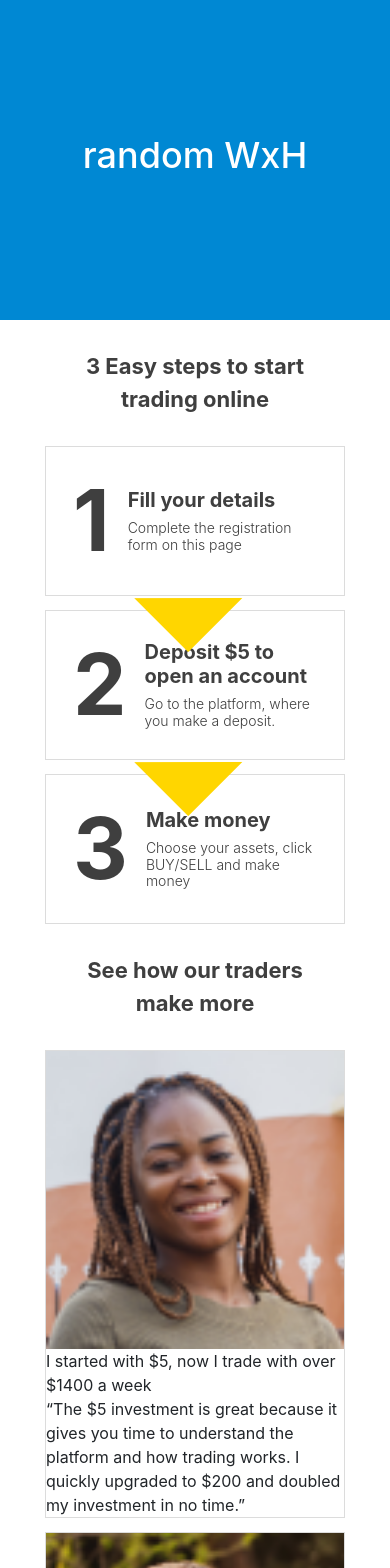
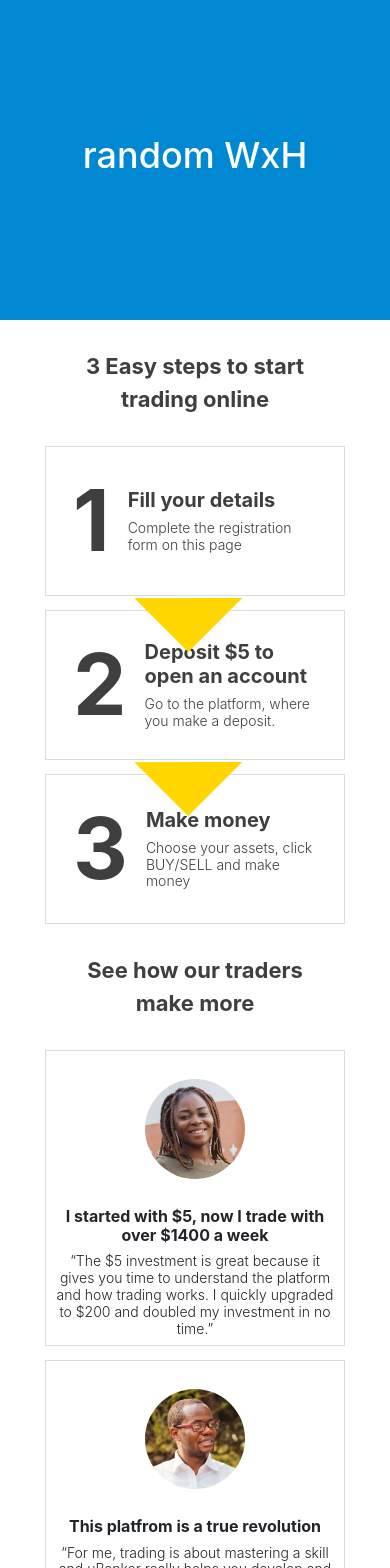
Before and after one commit to dreadlocker/ui-task, a Vue app: page / in a window 390 px wide. Shown: the top 1568 px of the page. Built offline with nearby package versions, Linux system fonts and the light colour scheme.

Commit message:
SASS fix for traders content for mobile devices

```diff
--- a/src/assets/styles/main.sass
+++ b/src/assets/styles/main.sass
@@ -35,9 +35,12 @@ body
   border: 1px solid $text-color-3
 
 .trader-holder
-  display: flex
-  flex-direction: column
   border: 1px solid $text-color-3
+.trader-image
+  width: 100px
+  height: 100px
+  margin: 28px auto
+  border-radius: 50%
 
 .step-info-holder
   color: $text-color-2
@@ -51,15 +54,23 @@ body
     height: 126px
     color: $text-color-2
     font-size: 22px
+
+  // $step-holder-height: 160px
+  // $triangle-font-size: 50px
+  // $magic-number-for-top: 8px
+  // $triangle-top: calc( #{$step-holder-height} - (#{$magic-number-for-top} * #{$triangle-font-size / 10px}) )
   .step-holder
+    // height: $step-holder-height
     height: 150px
     position: relative
     padding: 32px 27px
     &::after
       content: "\25E2"
       position: absolute
-      bottom: -71px
+      // top: $triangle-top
+      top: 69px
       left: 111px
+      // font-size: $triangle-font-size
       font-size: 100px
       color: #FFD600
       transform: rotate(45deg)
@@ -79,6 +90,12 @@ body
     font-size: 20px
   .step-content
     font-size: 14px
+  .trader-header, .trader-quote
+    width: 280px
+  .trader-header
+    font-size: 16px
+  .trader-quote
+    font-size: 14px
   // .step-info-holder
   //   display: flex
   //   flex-direction: column
--- a/src/views/HomePage/HomePageStep.vue
+++ b/src/views/HomePage/HomePageStep.vue
@@ -15,7 +15,7 @@ export default {
     step: {
       type: Array,
       required: true,
-      validator: (arr) => arr.length === 2
+      validator: (step) => step.length === 2
     },
     windowNumber: {
       type: Number,
--- a/src/views/HomePage/HomePageTrader.vue
+++ b/src/views/HomePage/HomePageTrader.vue
@@ -1,8 +1,11 @@
 <template>
-  <div class="trader-holder window-divider">
-    <img :src="trader.image" alt="">
-    <div>{{trader.header}}</div>
-    <div>{{trader.info}}</div>
+  <div class="trader-holder d-flex flex-column window-divider">
+    <img
+      :src="trader.image"
+      class="trader-image"
+    >
+    <h2 class="trader-header font-weight-bold mx-auto text-center">{{trader.header}}</h2>
+    <h3 class="trader-quote font-weight-light mx-auto text-center">{{trader.info}}</h3>
   </div>
 </template>
 
@@ -13,7 +16,7 @@ export default {
     trader: {
       type: Object,
       required: true,
-      validator: (arr) => Object.keys(arr).length === 3
+      validator: (trader) => Object.keys(trader).length === 3
     },
   },
 }
```
